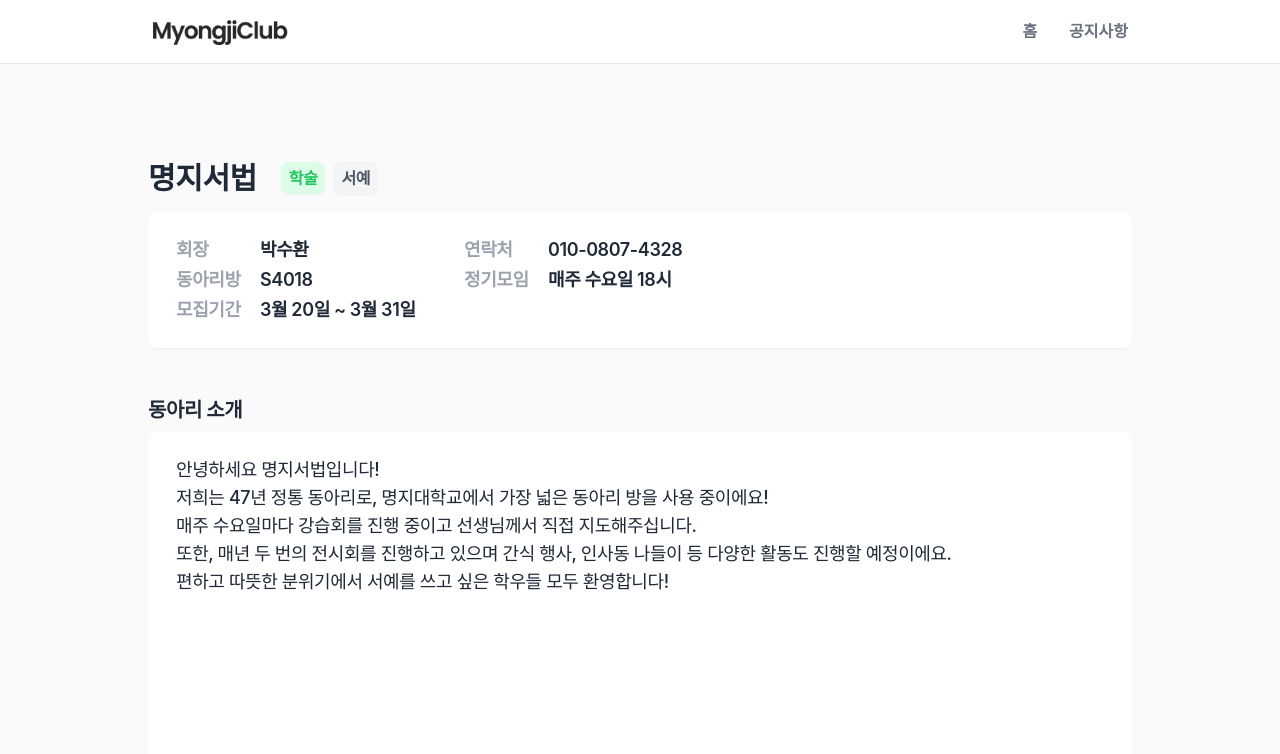
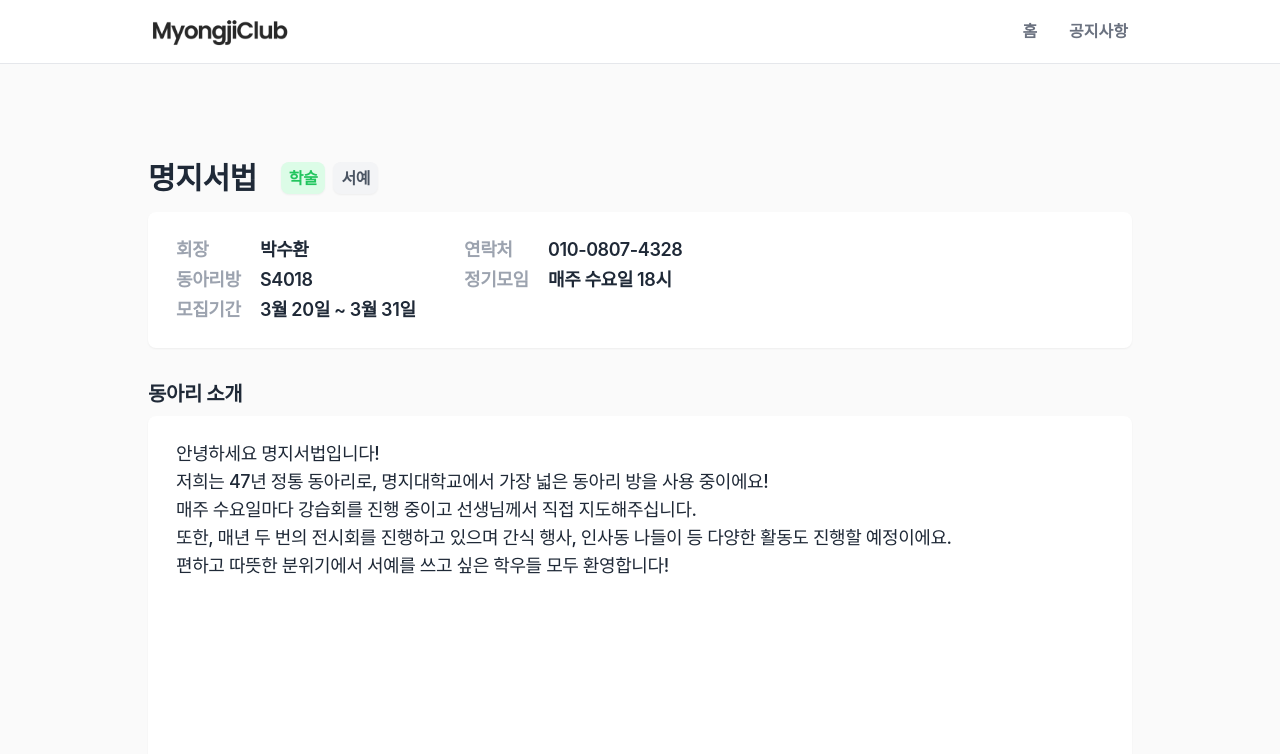
Before and after one commit to k-kbk/Myongji-Club-FE, a Next.js app: page /club/1 in a window 1280 px wide. Shown: the top 754 px of the page. Built offline with nearby package versions, Linux system fonts and the light colour scheme; a web font is replaced by a local one.

Commit message:
design: 마진 수정

```diff
--- a/src/pages/club/[id]/index.tsx
+++ b/src/pages/club/[id]/index.tsx
@@ -275,7 +275,7 @@ export default function Index({ clubId }: { clubId: number }) {
         </span>
         </div>
         <ClubInfo />
-        <div className="mt-6 text-base font-bold sm:mt-12 sm:text-xl">
+        <div className="mt-6 text-base font-bold sm:mt-8 sm:text-xl">
           동아리 소개
         </div>
         <div className="mt-2 rounded-lg bg-white px-5 py-4 shadow-sm sm:px-7 sm:py-6">
```
